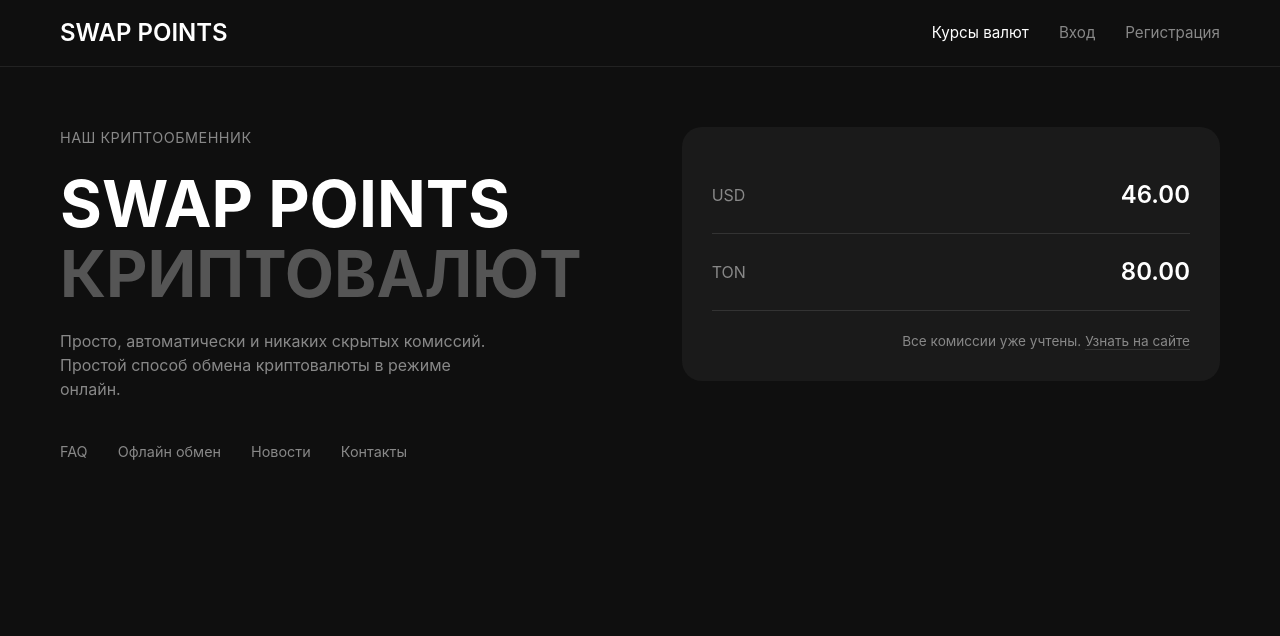
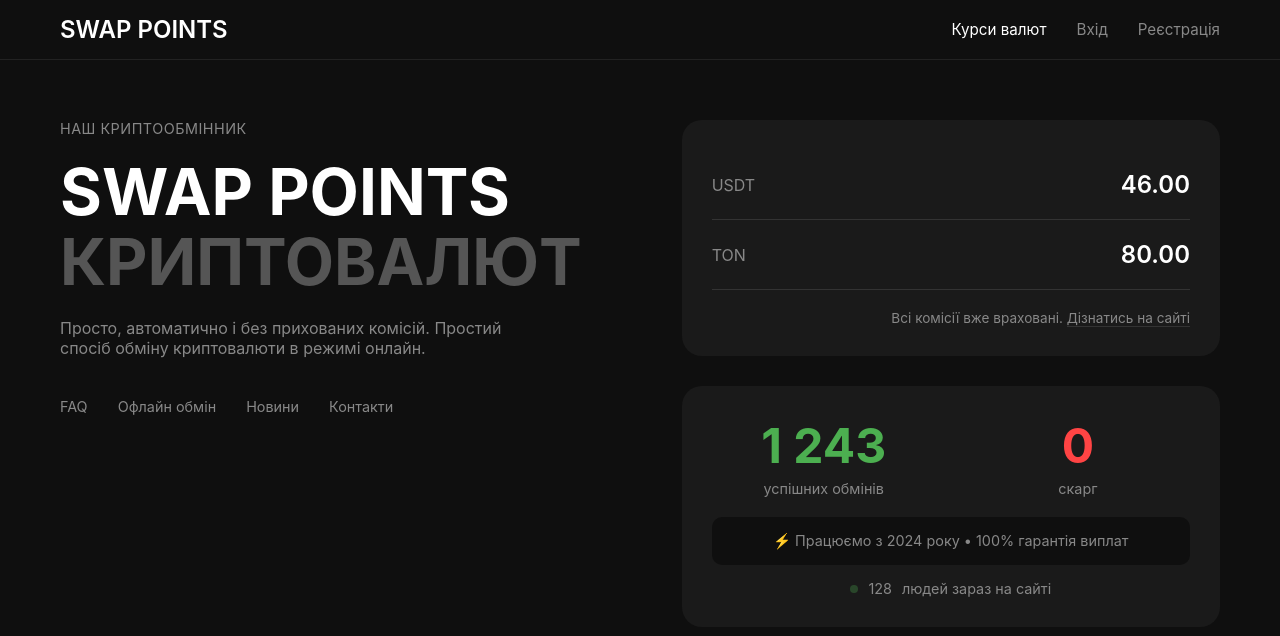
Before and after one commit to maunflua-code/swap-points, a website: page frontend/index.html in a window 1280 px wide. Drawn offline with Linux system fonts and the light colour scheme; no server answers.

Commit message:
add social proof

```diff
--- a/frontend/index.html
+++ b/frontend/index.html
@@ -15,10 +15,8 @@
             font-family: -apple-system, BlinkMacSystemFont, 'Segoe UI', Roboto, sans-serif;
             background: #0f0f0f;
             color: #fff;
-            line-height: 1.5;
         }
 
-        /* Шапка */
         .header {
             border-bottom: 1px solid #222;
             padding: 15px 0;
@@ -50,6 +48,7 @@
             text-decoration: none;
             font-size: 0.95rem;
             transition: color 0.2s;
+            cursor: pointer;
         }
 
         .nav a:hover {
@@ -60,7 +59,6 @@
             color: #fff;
         }
 
-        /* Головний контейнер */
         .main {
             max-width: 1200px;
             margin: 60px auto;
@@ -70,7 +68,6 @@
             gap: 60px;
         }
 
-        /* Ліва колонка */
         .left-col {
             padding-right: 40px;
         }
@@ -104,6 +101,7 @@
             display: flex;
             gap: 30px;
             margin-top: 40px;
+            flex-wrap: wrap;
         }
 
         .feature-item {
@@ -117,7 +115,12 @@
             color: #fff;
         }
 
-        /* Права колонка */
+        .right-col {
+            display: flex;
+            flex-direction: column;
+            gap: 30px;
+        }
+
         .rate-card {
             background: #1a1a1a;
             border-radius: 20px;
@@ -163,7 +166,74 @@
             color: #fff;
         }
 
-        /* Модальне вікно входу */
+        /* Соціальний доказ */
+        .social-proof {
+            background: #1a1a1a;
+            border-radius: 20px;
+            padding: 30px;
+        }
+
+        .stats-grid {
+            display: grid;
+            grid-template-columns: 1fr 1fr;
+            gap: 30px;
+            text-align: center;
+        }
+
+        .stat-number {
+            font-size: 3rem;
+            font-weight: 700;
+        }
+
+        .stat-number.success {
+            color: #4caf50;
+        }
+
+        .stat-number.zero {
+            color: #ff4444;
+        }
+
+        .stat-label {
+            color: #888;
+            font-size: 0.9rem;
+            margin-top: 5px;
+        }
+
+        .trust-badge {
+            margin-top: 20px;
+            padding: 15px;
+            background: #0f0f0f;
+            border-radius: 10px;
+            text-align: center;
+            color: #888;
+            font-size: 0.9rem;
+        }
+
+        .online-indicator {
+            display: flex;
+            align-items: center;
+            justify-content: center;
+            gap: 10px;
+            margin-top: 15px;
+            color: #888;
+            font-size: 0.9rem;
+        }
+
+        .dot {
+            width: 8px;
+            height: 8px;
+            background: #4caf50;
+            border-radius: 50%;
+            animation: pulse 2s infinite;
+        }
+
+        @keyframes pulse {
+            0% { opacity: 1; }
+            50% { opacity: 0.3; }
+            100% { opacity: 1; }
+        }
+
+        /* Модальне вікно */
         .modal {
             display: none;
             position: fixed;
@@ -174,6 +244,7 @@
             background: rgba(0,0,0,0.9);
             justify-content: center;
             align-items: center;
+            z-index: 1000;
         }
 
         .modal.active {
@@ -262,33 +333,33 @@
         <div class="header-content">
             <a href="#" class="logo">SWAP POINTS</a>
             <div class="nav">
-                <a href="#" class="active">Курсы валют</a>
-                <a href="#" onclick="showLoginModal()">Вход</a>
-                <a href="#" onclick="showLoginModal()">Регистрация</a>
+                <a href="#" class="active">Курси валют</a>
+                <a href="#" onclick="showLoginModal()">Вхід</a>
+                <a href="#" onclick="showLoginModal()">Реєстрація</a>
             </div>
         </div>
     </div>
 
     <div class="main">
         <div class="left-col">
-            <div class="badge">НАШ КРИПТООБМЕННИК</div>
+            <div class="badge">НАШ КРИПТООБМІННИК</div>
             <h1>SWAP POINTS<br><span>КРИПТОВАЛЮТ</span></h1>
             <p class="description">
-                Просто, автоматически и никаких скрытых комиссий.
-                Простой способ обмена криптовалюты в режиме онлайн.
+                Просто, автоматично і без прихованих комісій.
+                Простий спосіб обміну криптовалюти в режимі онлайн.
             </p>
             <div class="features">
                 <div class="feature-item">FAQ</div>
-                <div class="feature-item">Офлайн обмен</div>
-                <div class="feature-item">Новости</div>
-                <div class="feature-item">Контакты</div>
+                <div class="feature-item">Офлайн обмін</div>
+                <div class="feature-item">Новини</div>
+                <div class="feature-item">Контакти</div>
             </div>
         </div>
 
         <div class="right-col">
             <div class="rate-card">
                 <div class="rate-item">
-                    <span class="rate-label">USD</span>
+                    <span class="rate-label">USDT</span>
                     <span class="rate-value" id="usdtRate">46.00</span>
                 </div>
                 <div class="rate-item">
@@ -296,8 +367,31 @@
                     <span class="rate-value" id="tonRate">80.00</span>
                 </div>
                 <div class="rate-note">
-                    Все комиссии уже учтены.
-                    <a href="#" onclick="showLoginModal()">Узнать на сайте</a>
+                    Всі комісії вже враховані.
+                    <a href="#" onclick="showLoginModal()">Дізнатись на сайті</a>
+                </div>
+            </div>
+
+            <!-- Соціальний доказ -->
+            <div class="social-proof">
+                <div class="stats-grid">
+                    <div>
+                        <div class="stat-number success" id="successfulExchanges">1 243</div>
+                        <div class="stat-label">успішних обмінів</div>
+                    </div>
+                    <div>
+                        <div class="stat-number zero">0</div>
+                        <div class="stat-label">скарг</div>
+                    </div>
+                </div>
+
+                <div class="trust-badge">
+                    ⚡ Працюємо з 2024 року • 100% гарантія виплат
+                </div>
+
+                <div class="online-indicator">
+                    <span class="dot"></span>
+                    <span id="onlineNow">128</span> людей зараз на сайті
                 </div>
             </div>
         </div>
@@ -306,17 +400,19 @@
     <!-- Модальне вікно входу -->
     <div class="modal" id="loginModal">
         <div class="modal-content">
-            <h2 class="modal-title">Вход</h2>
-            <input type="text" class="modal-input" id="phoneNumber" placeholder="Номер телефона" value="+380">
-            <button class="modal-btn" onclick="login()">Войти</button>
-            <button class="modal-btn secondary" onclick="quickExchange()">Продолжить без регистрации</button>
+            <h2 class="modal-title">Вхід</h2>
+            <input type="text" class="modal-input" id="phoneNumber" placeholder="Номер телефону" value="+380">
+            <button class="modal-btn" onclick="login()">Увійти</button>
+            <button class="modal-btn secondary" onclick="quickExchange()">Продовжити без реєстрації</button>
             <div class="modal-link">
-                <a href="#" onclick="hideLoginModal()">Закрыть</a>
+                <a href="#" onclick="hideLoginModal()">Закрити</a>
             </div>
         </div>
     </div>
 
     <script>
+        let currentRate = { USDT: 46, TON: 80 };
+
         function showLoginModal() {
             document.getElementById('loginModal').classList.add('active');
         }
@@ -355,6 +451,7 @@
             try {
                 const response = await fetch('/api/rates');
                 const data = await response.json();
+                currentRate = data;
                 document.getElementById('usdtRate').textContent = data.USDT.toFixed(2);
                 document.getElementById('tonRate').textContent = data.TON.toFixed(2);
             } catch (error) {
@@ -362,12 +459,37 @@
             }
         }
 
-        loadRates();
+        // Функція для оновлення соціального доказу
+        async function updateSocialProof() {
+            try {
+                const response = await fetch('/api/stats');
+                const data = await response.json();
 
+                const exchangeEl = document.getElementById('successfulExchanges');
+                if (exchangeEl) {
+                    exchangeEl.textContent = data.totalExchanges.toLocaleString();
+                }
+
+                // Онлайн користувачі
+                const onlineEl = document.getElementById('onlineNow');
+                if (onlineEl) {
+                    const online = Math.floor(Math.random() * 50) + 100;
+                    onlineEl.textContent = online;
+                }
+            } catch (error) {
+                console.log('Використовуються стандартні значення');
+            }
+        }
+
+        // Перевіряємо чи користувач вже залогінений
         const savedUser = localStorage.getItem('swapUser');
         if (savedUser) {
             window.location.href = '/frontend/profile.html';
         }
+
+        loadRates();
+        updateSocialProof();
+        setInterval(updateSocialProof, 30000); // Оновлюємо кожні 30 секунд
     </script>
 </body>
 </html>
```
